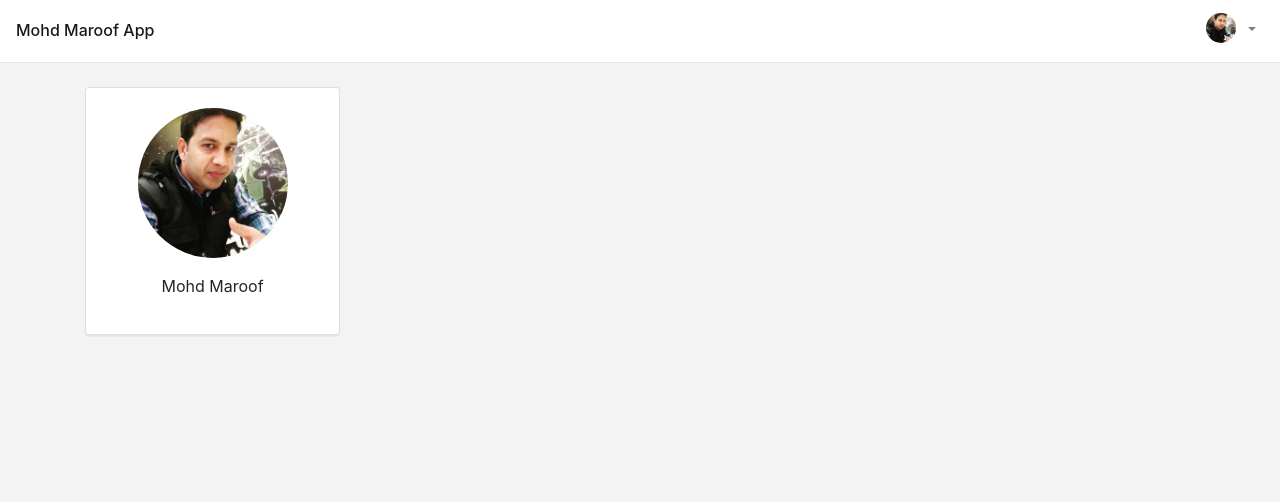
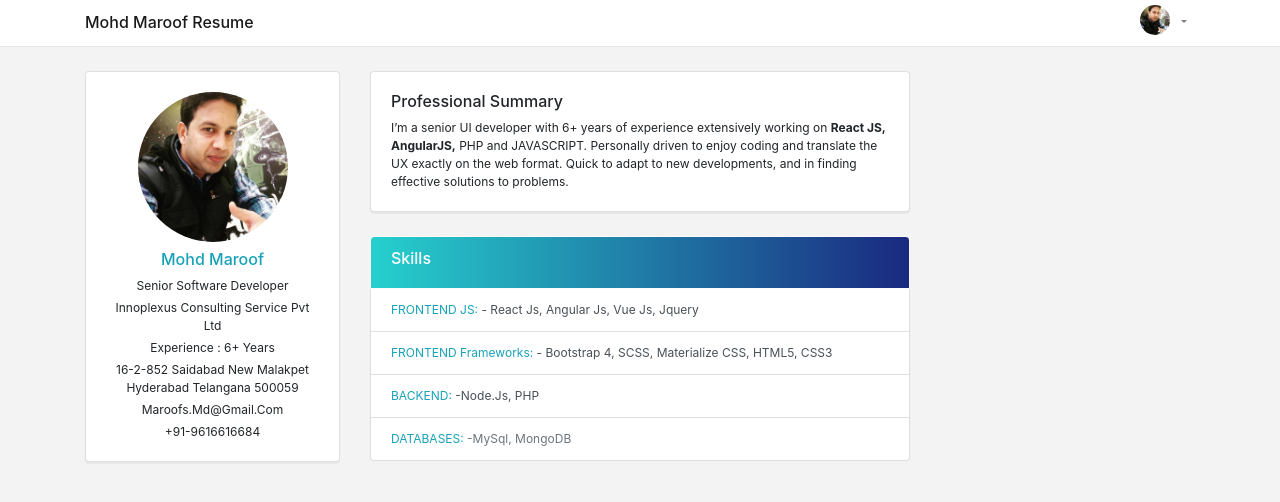
Before and after one commit to mohdmaroof/my-app, a React (Create React App) app: page / in a window 1280 px wide. Shown: the top 502 px of the page. Built offline with nearby package versions, Linux system fonts and the light colour scheme.

Commit message:
added professional summary and skills

```diff
--- a/src/App.js
+++ b/src/App.js
@@ -1,24 +1,15 @@
 import React, { Component } from 'react';
-import { Container, Row, Col } from 'reactstrap'
 import Header from './Component/Header'
-import UserProfile from './Component/UserProfile'
-import 'bootstrap/dist/css/bootstrap.css'
-import './Assets/css/settings.scss'
+import Profile from './Component/Profile'
 
 class App extends Component {
   render() {
     return (
       <React.Fragment>
         <Header
-          brandName='Mohd Maroof App'
+          brandName='Mohd Maroof Resume'
         />
-        <Container className='mt-4'>
-          <Row>
-            <Col lg={3} md={4} sm={12}>
-              <UserProfile userName='Mohd Maroof' />
-            </Col>
-          </Row>
-        </Container>
+        <Profile />
       </React.Fragment>
     );
   }
--- a/src/Assets/css/UserProfile/_userprofile.scss
+++ b/src/Assets/css/UserProfile/_userprofile.scss
@@ -8,3 +8,10 @@
 .user-card {
   box-shadow: 0 2px 1px rgba(0,0,0,.05);
 }
+
+.list-group-item.active {
+  background: #1A2980;
+  background: -webkit-linear-gradient(to right, #26D0CE, #1A2980);
+  background: linear-gradient(to right, #26D0CE, #1A2980);
+  border-color: snow;
+}
--- a/src/Assets/css/menubar/_menubar.scss
+++ b/src/Assets/css/menubar/_menubar.scss
@@ -1,5 +1,6 @@
 body {
   background-color: #f3f3f3;
+  font-size: 12px;
 }
 
 .bg-white {
--- a/src/Component/Header/index.js
+++ b/src/Component/Header/index.js
@@ -8,7 +8,8 @@ import {
   UncontrolledDropdown,
   DropdownToggle,
   DropdownMenu,
-	DropdownItem } from 'reactstrap';
+  DropdownItem,
+  Container } from 'reactstrap';
 import PropTypes from 'prop-types';
 import maroof from '../../Assets/img/maroof.jpg'
 
@@ -28,12 +29,14 @@ class Header extends Component {
   }
   render() {
     return (
-      <div>
-        <Navbar color="white" light expand="md">
-          <NavbarBrand href="/"><h6 className='mb-0'>{this.props.brandName}</h6></NavbarBrand>
+      <React.Fragment>
+        <div className='bg-white'>
+          <Container>
+            <Navbar className='px-0 py-0' light expand='md'>
+              <NavbarBrand href='/'><h6 className='mb-0 text-capitalize'>{this.props.brandName}</h6></NavbarBrand>
               <NavbarToggler onClick={this.toggle} />
               <Collapse isOpen={this.state.isOpen} navbar>
-            <Nav className="ml-auto" navbar>
+                <Nav className='ml-auto' navbar>
                   <UncontrolledDropdown nav inNavbar>
                     <DropdownToggle nav caret>
                       <img src={maroof} className='user-img' alt='User Profile' />
@@ -47,7 +50,9 @@ class Header extends Component {
                 </Nav>
               </Collapse>
             </Navbar>
+          </Container>
         </div>
+      </React.Fragment>
     );
 	}
 }
--- /dev/null
+++ b/src/Component/ProfessionalSummary/index.js
@@ -0,0 +1,35 @@
+import React, { Component } from 'react'
+import { Card, CardBody } from 'reactstrap'
+import PropTypes from 'prop-types';
+import Skills from '../Skills'
+
+export default class ProfessionalSummary extends Component {
+  constructor (props) {
+    super (props);
+    this.state = {
+
+    }
+  }
+  render () {
+    return (
+      <React.Fragment>
+        <Card className='user-card'>
+          <CardBody>
+            <h6 className='text-capitalize'>{this.props.professional}</h6>
+            <p className='mb-0'>I’m a senior UI developer with 6+ years of experience extensively working on <b>React JS,  AngularJS,</b>  PHP and JAVASCRIPT. Personally driven to enjoy coding and translate the UX exactly on the web format. Quick to adapt to new developments, and in finding effective solutions to problems. </p>
+          </CardBody>
+        </Card>
+        <Skills
+          Skills='Skills'
+        />
+      </React.Fragment>
+    )
+  }
+}
+
+ProfessionalSummary.propTypes = {
+	professional: PropTypes.string
+}
+ProfessionalSummary.defaultProps = {
+	professional: ''
+}
--- /dev/null
+++ b/src/Component/Profile/index.js
@@ -0,0 +1,39 @@
+import React, { Component } from 'react'
+import { Container, Row, Col } from 'reactstrap'
+import UserProfile from '../UserProfile'
+import ProfessionalSummary from '../ProfessionalSummary'
+
+export default class Profile extends Component {
+  constructor (props) {
+    super (props)
+    this.state = {
+
+    }
+  }
+  render () {
+    return (
+      <React.Fragment>
+        <Container className='mt-4'>
+          <Row>
+            <Col lg={3} md={3} sm={12}>
+              <UserProfile
+                userName='Mohd Maroof'
+                softwareEngineer='Senior Software Developer'
+                company='Innoplexus Consulting Service pvt Ltd'
+                experience='experience : 6+ Years'
+                address='16-2-852 Saidabad New Malakpet Hyderabad Telangana 500059'
+                email="maroofs.md@gmail.com"
+                Phone= '+91-9616616684'
+              />
+            </Col>
+            <Col lg={6} md={6} sm={12}>
+              <ProfessionalSummary
+                professional="Professional Summary"
+              />
+            </Col>
+          </Row>
+        </Container>
+      </React.Fragment>
+    )
+  }
+}
--- /dev/null
+++ b/src/Component/Skills/index.js
@@ -0,0 +1,41 @@
+import React, { Component } from 'react'
+import { ListGroup, ListGroupItem } from 'reactstrap'
+import PropTypes from 'prop-types';
+
+export default class Skills extends Component {
+  constructor (props) {
+    super (props);
+    this.state = {
+
+    }
+  }
+  render () {
+    return (
+      <React.Fragment>
+        <ListGroup className='mt-4'>
+          <ListGroupItem active tag="button" action>
+            <h6 className='text-capitalize'>{this.props.Skills}</h6>
+          </ListGroupItem>
+          <ListGroupItem tag="button" action>
+            <span className='text-info'>FRONTEND JS:</span> - React Js, Angular Js, Vue Js, Jquery
+          </ListGroupItem>
+          <ListGroupItem tag="button" action>
+            <span className='text-info'>FRONTEND Frameworks:</span> - Bootstrap 4, SCSS, Materialize CSS, HTML5, CSS3
+          </ListGroupItem>
+          <ListGroupItem tag="button" action>
+          <span className='text-info'>BACKEND:</span> -Node.Js, PHP
+          </ListGroupItem>
+          <ListGroupItem disabled tag="button" action>
+            <span className='text-info'>DATABASES:</span> -MySql, MongoDB
+          </ListGroupItem>
+        </ListGroup>
+      </React.Fragment>
+    )
+  }
+}
+Skills.propTypes = {
+	Skills: PropTypes.string
+}
+Skills.defaultProps = {
+	Skills: ''
+}
--- a/src/Component/UserProfile/index.js
+++ b/src/Component/UserProfile/index.js
@@ -1,5 +1,5 @@
 import React, { Component } from 'react'
-import { Card, CardBody, CardTitle } from 'reactstrap'
+import { Card, CardBody, CardTitle, CardSubtitle } from 'reactstrap'
 import PropTypes from 'prop-types';
 import maroof from '../../Assets/img/maroof.jpg'
 
@@ -19,7 +19,13 @@ export default class UserProfile extends Component {
             <div className='mx-auto'>
               <img className='user-profile' src={maroof} alt='Maroof' />
             </div>
-            <CardTitle className='my-3 text-center'>{this.props.userName}</CardTitle>
+            <CardTitle className='my-2 text-center text-info text-capitalize'><h6>{this.props.userName}</h6></CardTitle>
+            <CardSubtitle className='my-1 text-capitalize text-center font-12'>{this.props.softwareEngineer}</CardSubtitle>
+            <p className='text-capitalize text-center mb-1'>{this.props.company}</p>
+            <p className='text-capitalize text-center mb-1'>{this.props.experience}</p>
+            <p className='text-capitalize text-center mb-1'>{this.props.address}</p>
+            <p className='text-capitalize text-center mb-1'>{this.props.email}</p>
+            <p className='text-capitalize text-center mb-0'>{this.props.Phone}</p>
           </CardBody>
         </Card>
       </React.Fragment>
@@ -27,8 +33,20 @@ export default class UserProfile extends Component {
   }
 }
 UserProfile.propTypes = {
-	userName: PropTypes.string
+  userName: PropTypes.string,
+  softwareEngineer: PropTypes.string,
+  company: PropTypes.string,
+  experience: PropTypes.string,
+  address: PropTypes.string,
+  email: PropTypes.string,
+  Phone: PropTypes.string
 }
 UserProfile.defaultProps = {
-	userName: ''
+  userName: '',
+  softwareEngineer: '',
+  company: '',
+  experience: '',
+  address: '',
+  email: '',
+  Phone: ''
 }
--- a/src/index.js
+++ b/src/index.js
@@ -3,6 +3,8 @@ import ReactDOM from 'react-dom';
 import './index.css';
 import App from './App';
 import * as serviceWorker from './serviceWorker';
+import 'bootstrap/dist/css/bootstrap.css'
+import './Assets/css/settings.scss'
 
 ReactDOM.render(<App />, document.getElementById('root'));
 serviceWorker.unregister();
```
Lines whose indentation alone changed are shown as unchanged.
